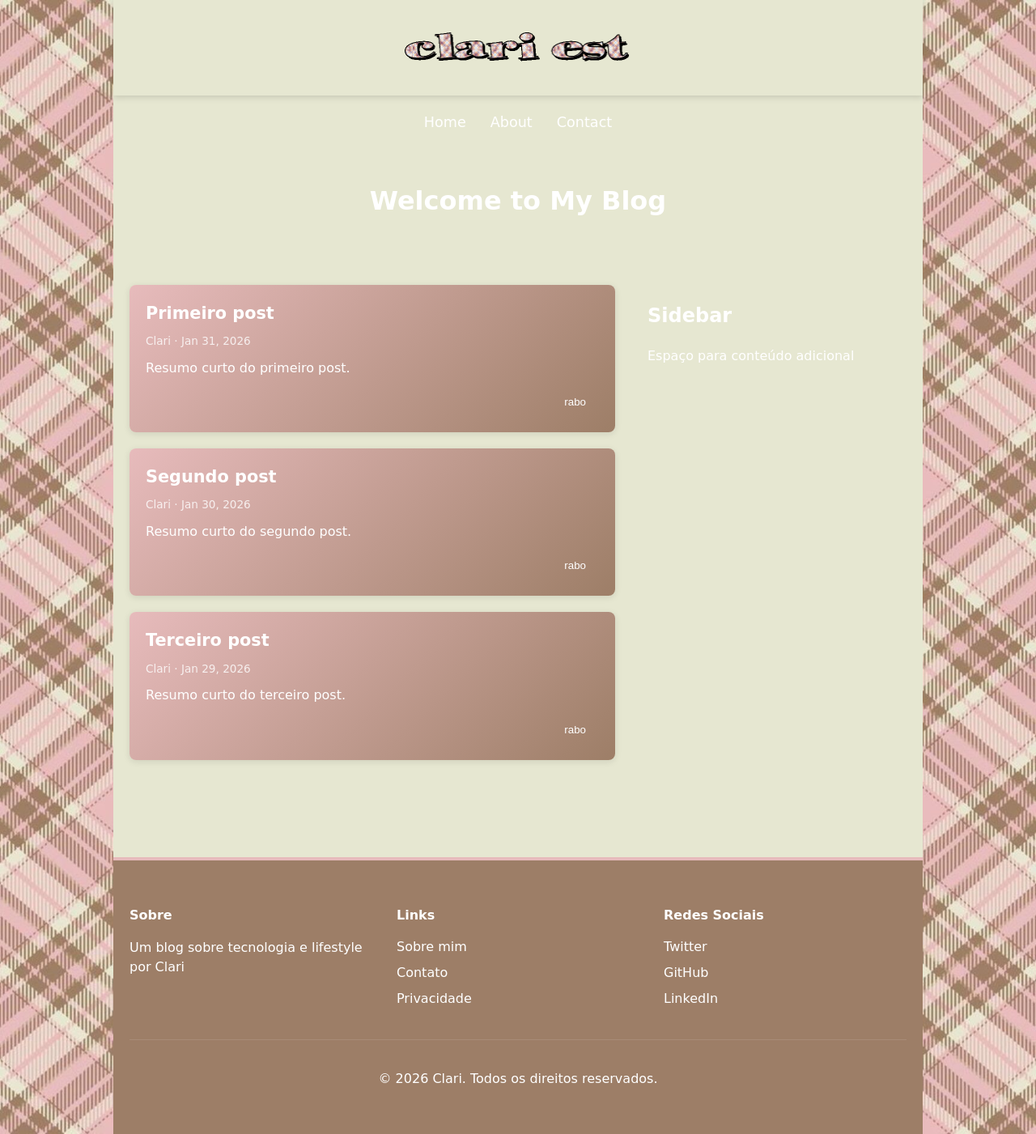
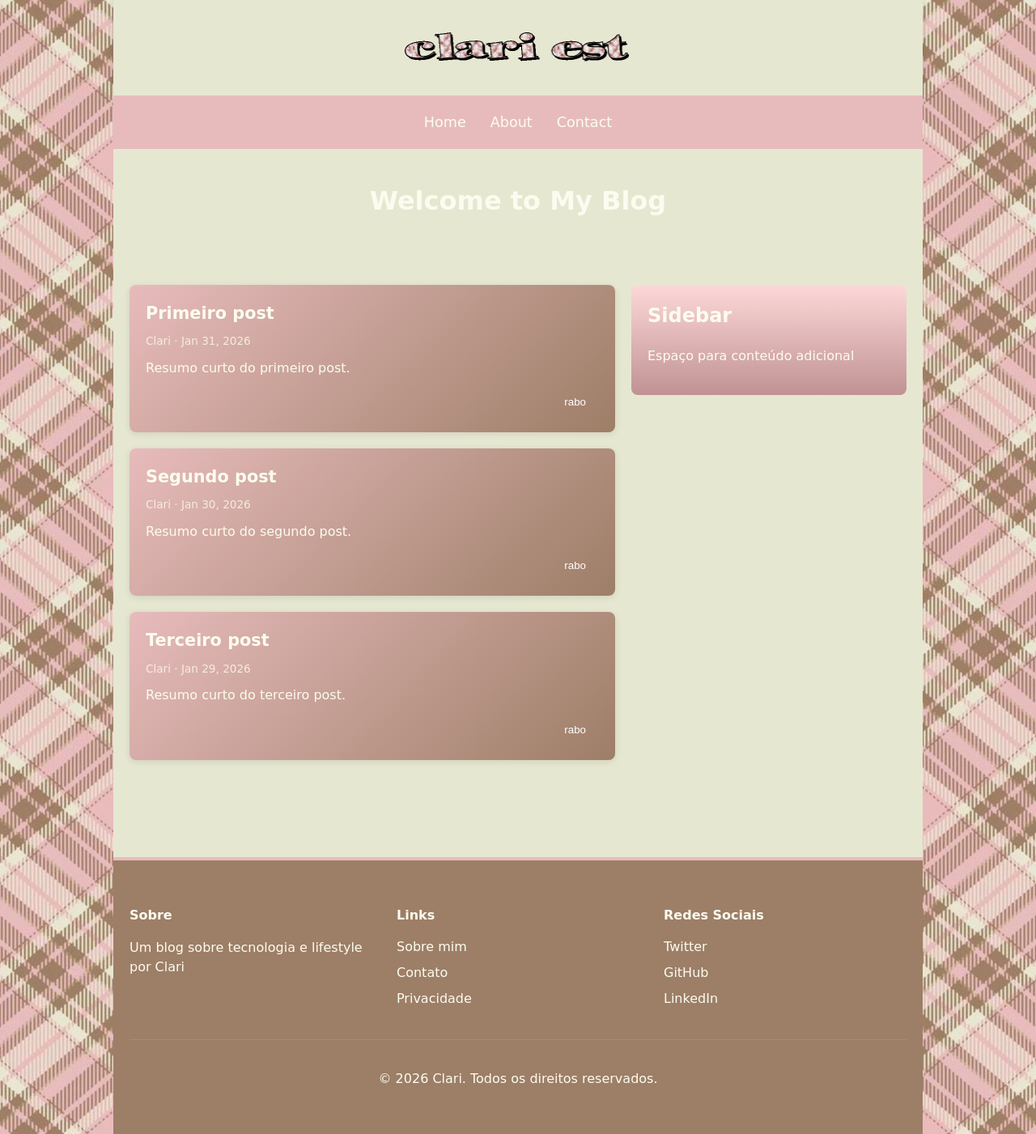
Before and after one commit to clarissestima/my-site, a React (Vite) app in the folder my-app/: page / in a window 1280 px wide. Shown: the whole page at 81% size. Built offline with nearby package versions, Linux system fonts and the light colour scheme.

Commit message:
style: update color scheme across components; remove unused GIFs

```diff
--- a/my-app/src/App.css
+++ b/my-app/src/App.css
@@ -13,7 +13,7 @@ body {
   flex-direction: column;
   max-width: 1000px;
   margin: 0 auto;
-  color: white;
+  color: var(--color-tertiary-light);
   background-color: var(--color-tertiary);
 }
 
--- a/my-app/src/components/footer/Footer.css
+++ b/my-app/src/components/footer/Footer.css
@@ -1,6 +1,6 @@
 .footer {
   background-color: var(--color-secondary);
-  color: white;
+  color: var(--color-tertiary-light);
   padding: 40px 20px;
   margin-top: 60px;
   border-top: 4px solid var(--color-primary);
@@ -27,7 +27,7 @@
 }
 
 .footer-section a {
-  color: white;
+  color: var(--color-tertiary-light);
   text-decoration: none;
   transition: color 0.3s ease;
 }
@@ -44,5 +44,5 @@
   text-align: center;
   padding-top: 20px;
   border-top: 1px solid rgba(255, 255, 255, 0.1);
-  color: white;
+  color: var(--color-tertiary-light);
 }
--- a/my-app/src/components/nav/Navigation.css
+++ b/my-app/src/components/nav/Navigation.css
@@ -3,12 +3,12 @@
   justify-content: center;
   gap: 30px;
   padding: 20px;
-  background-color: var(--color-tan);
+  background-color: var(--color-primary);
   flex-wrap: wrap;
 }
 
 .nav-link {
-  color: var(--color-text);
+  color: var(--color-tertiary-light);
   text-decoration: none;
   font-size: 1.1rem;
   font-weight: 500;
--- a/my-app/src/components/sidebar/Sidebar.css
+++ b/my-app/src/components/sidebar/Sidebar.css
@@ -1,12 +1,12 @@
 .right-section {
   flex: 1;
-  background-color: var(--color-tan);
+  background: linear-gradient(to bottom, var(--color-primary-light), var(--color-primary-dark));
   padding: 20px;
   border-radius: 8px;
   height: fit-content;
 }
 
 .right-section h2 {
-  color: var(--color-text);
+  color: var(--color-tertiary-light);
   margin-top: 0;
 }
--- a/my-app/src/styles/colors.css
+++ b/my-app/src/styles/colors.css
@@ -1,7 +1,15 @@
 :root {
+  --color-primary-light: #fdd8d8;
   --color-primary: #e7bbbc;
+  --color-primary-dark: #c09293;
+
+  --color-secondary-light: #c5aa95;
   --color-secondary: #9d7e67;
+  --color-secondary-dark: #7a614e;
+
+  --color-tertiary-light: #fbfcef;
   --color-tertiary: #e6e7d1;
+  --color-tertiary-dark: #9fa090;
 }
 
 /* Facilita troca de tema futura
```
Also changed, not shown: my-app/src/assets/clariest.gif (deleted), my-app/src/assets/clariest2.gif (deleted).
